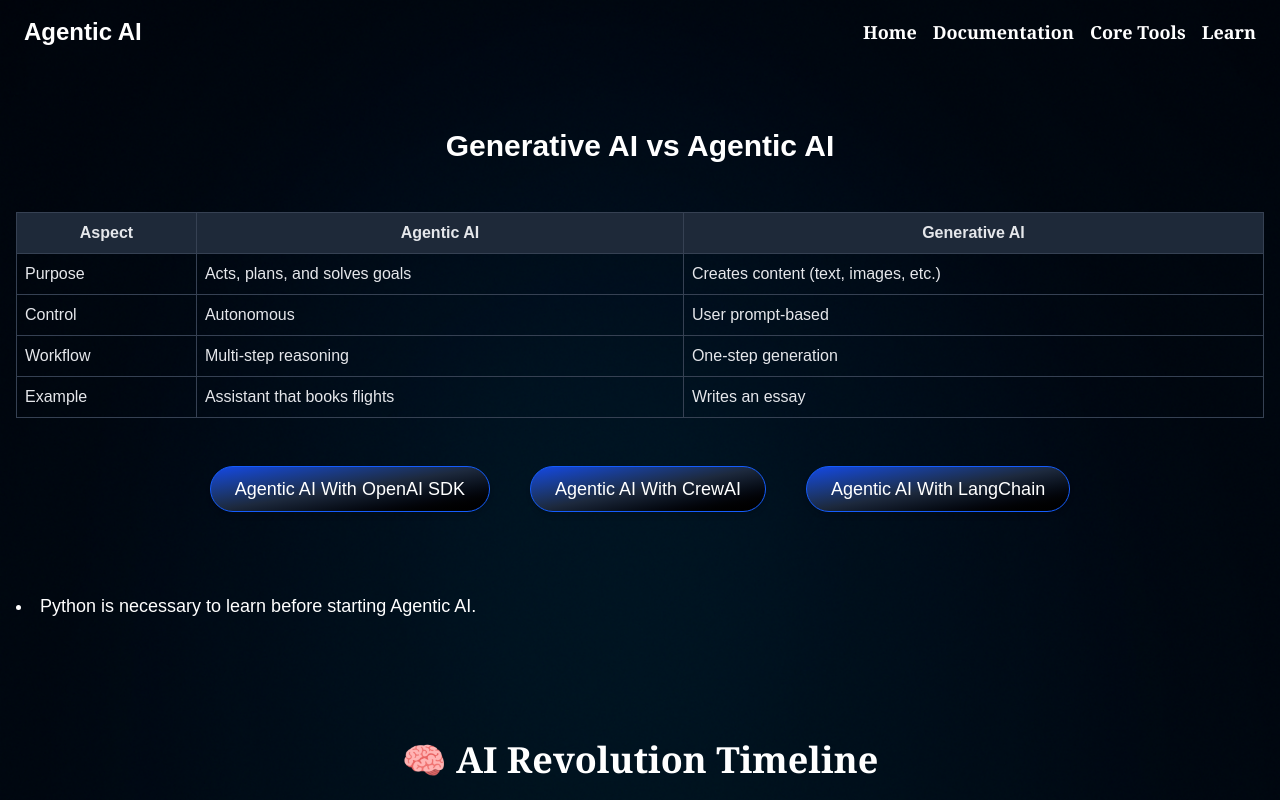
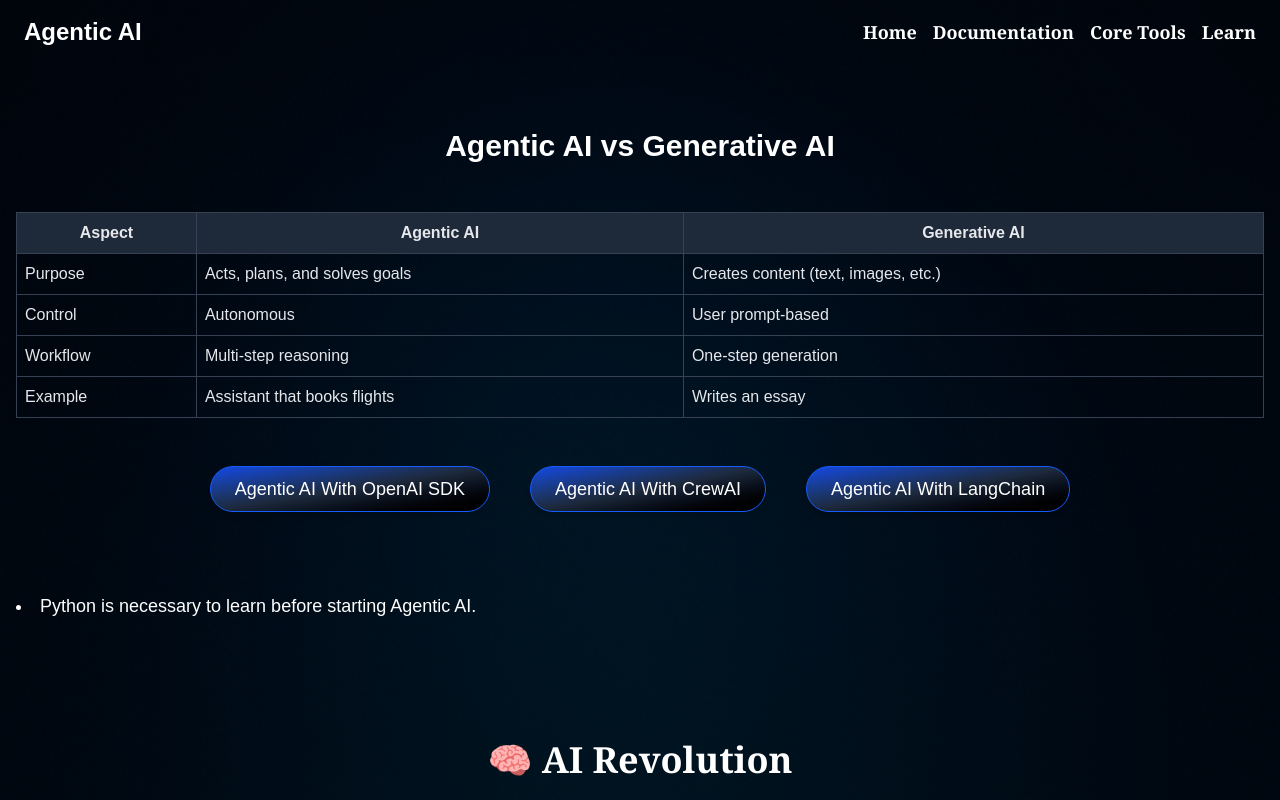
Before and after one commit to deshantk332720/Agentic-AI, a Next.js app: page /WorldofAgenticAI in a window 1280 px wide. Shown: the top 800 px of the page. Built offline with nearby package versions, Linux system fonts and the light colour scheme.

Commit message:
push my code

```diff
--- a/src/app/WorldofAgenticAI/page.tsx
+++ b/src/app/WorldofAgenticAI/page.tsx
@@ -63,7 +63,7 @@
       {/* Table Section */}
       <div className="px-4 py-10 text-white min-h-screen">
         <h2 className="text-3xl font-bold mb-6 text-center text-white mt-6">
-          Generative AI vs Agentic AI
+           Agentic AI vs Generative AI
         </h2>
         <div className="overflow-x-auto">
         <section className="mb-12 mt-6">
@@ -131,7 +131,7 @@
 
           <div className="mt-20 px-4 md:px-16 py-10  bg-opacity-80 rounded-xl">
       <h2 className="text-3xl sm:text-4xl font-bold mb-8 text-center font-serif text-white">
-        🧠 AI Revolution Timeline
+        🧠 AI Revolution
       </h2>
 
       <div className="space-y-8 text-white">
```
